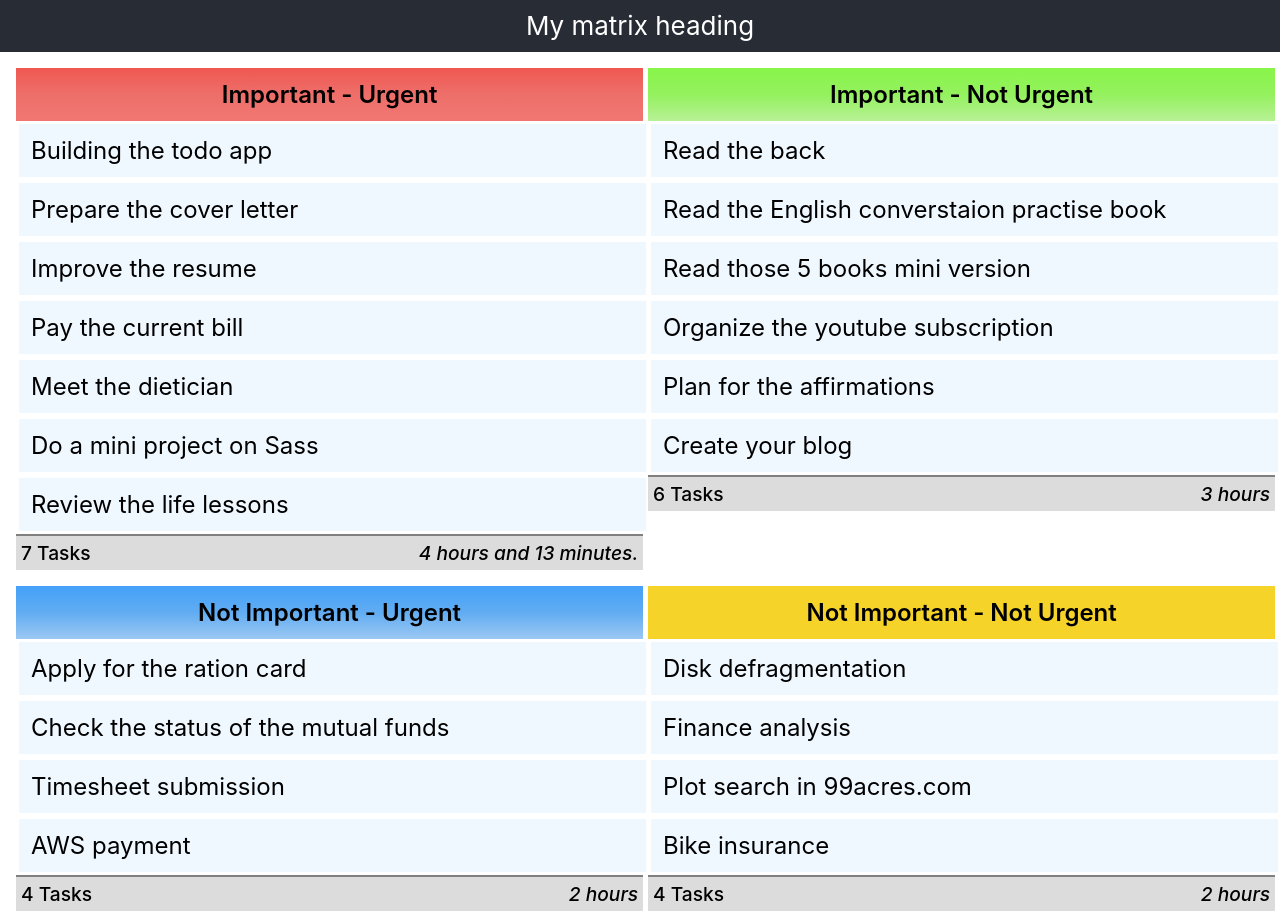
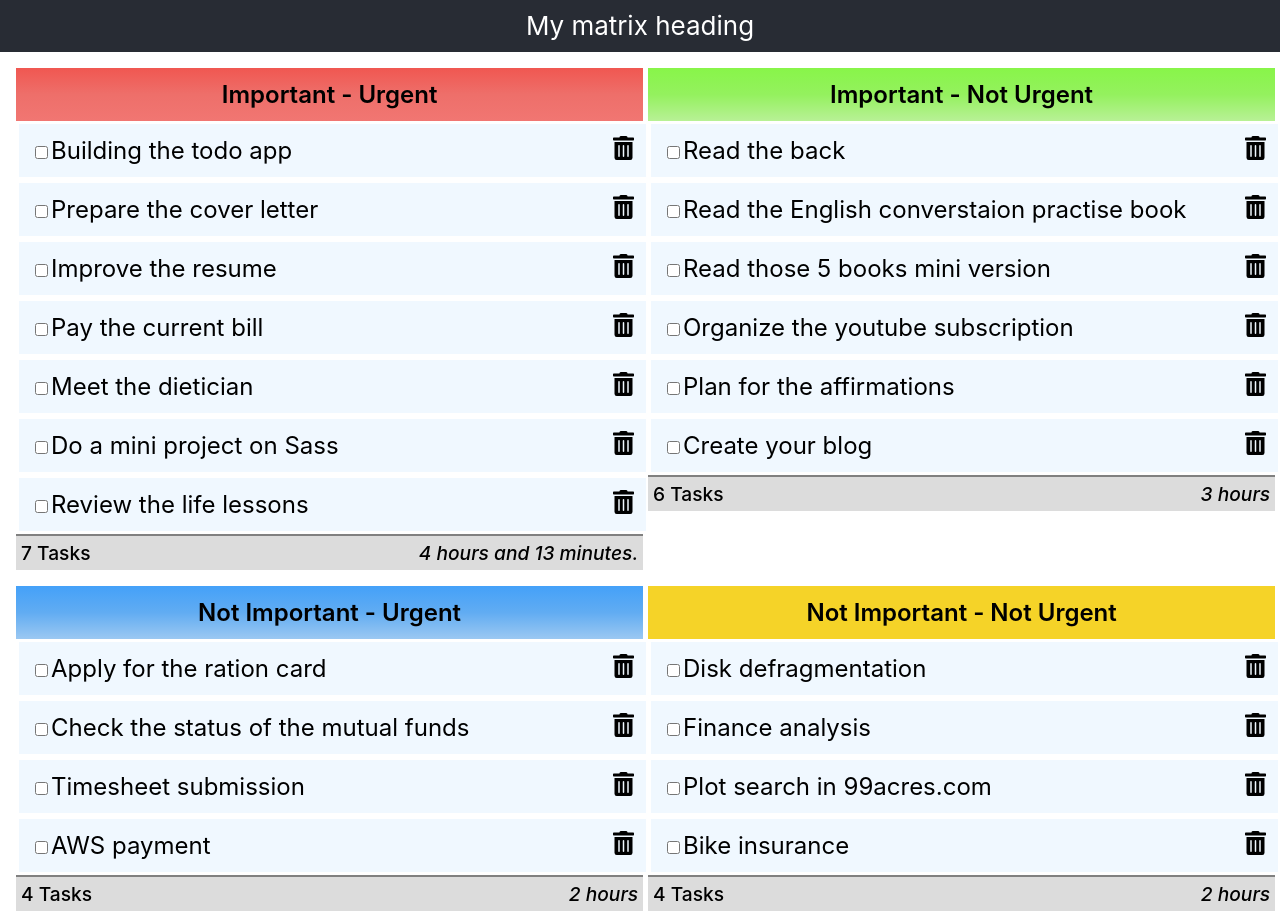
Before and after one commit to saravanakumarrc/my-matrix, a React (Create React App) app: page / in a window 1280 px wide. Built offline with nearby package versions, Linux system fonts and the light colour scheme.

Commit message:
added checkbox and delete button

```diff
--- a/package.json
+++ b/package.json
@@ -3,6 +3,9 @@
   "version": "0.1.0",
   "private": true,
   "dependencies": {
+    "@fortawesome/fontawesome-svg-core": "^1.2.28",
+    "@fortawesome/free-solid-svg-icons": "^5.13.0",
+    "@fortawesome/react-fontawesome": "^0.1.9",
     "@testing-library/jest-dom": "^4.2.4",
     "@testing-library/react": "^9.3.2",
     "@testing-library/user-event": "^7.1.2",
@@ -10,7 +13,8 @@
     "node-sass": "^4.13.1",
     "react": "^16.13.1",
     "react-dom": "^16.13.1",
-    "react-scripts": "3.4.1"
+    "react-scripts": "3.4.1",
+    "styled-components": "^5.1.0"
   },
   "scripts": {
     "start": "react-scripts start",
--- a/src/components/Task.jsx
+++ b/src/components/Task.jsx
@@ -1,5 +1,9 @@
 import React, { Component } from 'react';
 import './Task.scss';
+import { FontAwesomeIcon } from '@fortawesome/react-fontawesome'
+import { faTrashAlt } from '@fortawesome/free-solid-svg-icons'
+
+
 class Task extends Component {
     constructor(props) {
         super(props);
@@ -8,7 +12,9 @@ class Task extends Component {
     render() {
         return (
             <div className="task task-content">
-                { this.props.description }
+                <input type="checkbox" name={ this.props.taskId } value="completed"></input>
+                <label for={ this.props.taskId } className="task-description">{ this.props.description }</label>
+                <FontAwesomeIcon className="task-delete" icon={faTrashAlt} />
             </div>
          );
     }
--- a/src/components/Task.scss
+++ b/src/components/Task.scss
@@ -4,3 +4,7 @@
     margin: 3px;
     background: aliceblue;
 }
+
+.task-delete {
+    float: right;
+}
```
Also changed, not shown: 1 other file (tests, documents, lock files or other folders).
